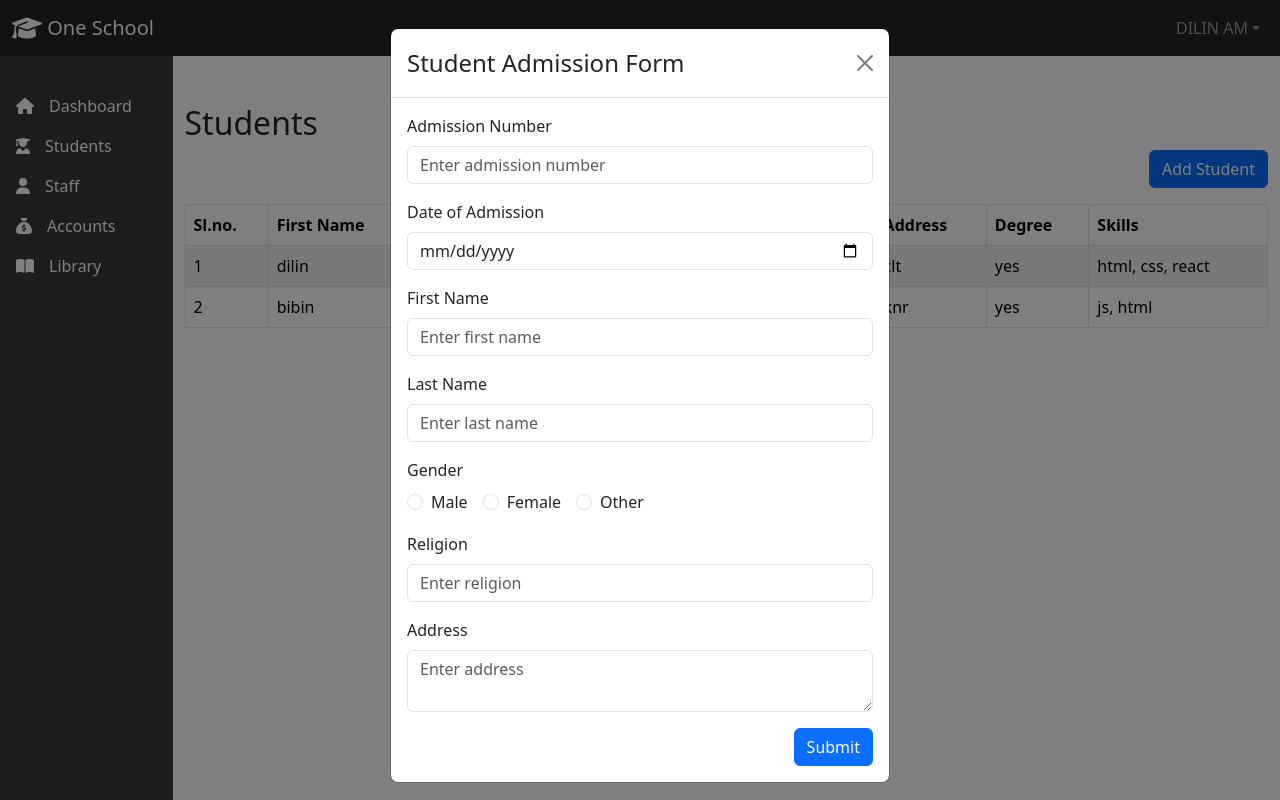
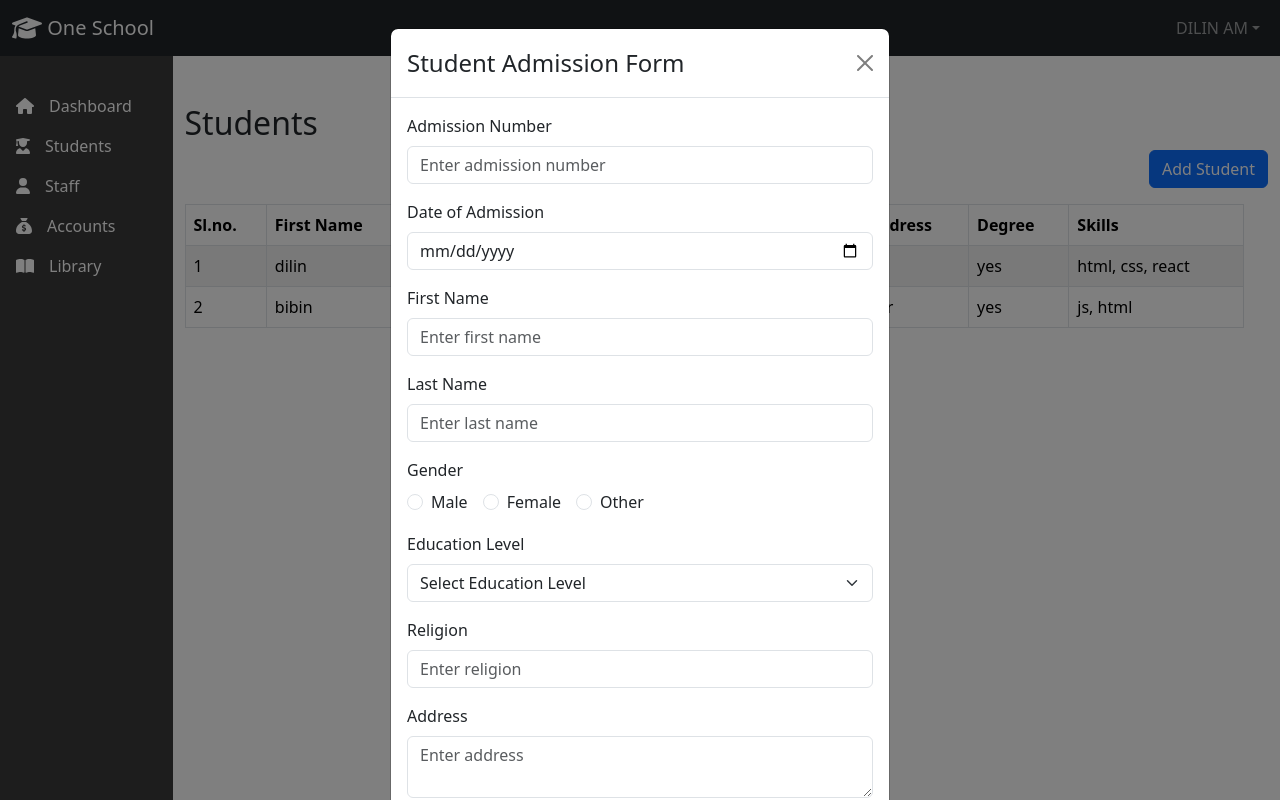
Before and after one commit to dilinamr/Oneschool-react-bootsrap, a React (Create React App) app: page /student in a window 1280 px wide. Both pictures are taken after a click on the button "Add Student". Built offline with nearby package versions, Linux system fonts and the light colour scheme.

Commit message:
updates Dropdown

```diff
--- a/src/App.css
+++ b/src/App.css
@@ -24,4 +24,7 @@
   .sidebar{
     width: 50px;
   }
+  .table{
+    width: calc(100vw - 50px);
+  }
 }
--- a/src/components/StudentForm.jsx
+++ b/src/components/StudentForm.jsx
@@ -15,8 +15,15 @@ function StudentForm() {
     email: "",
     address: "",
     phone: "",
+    educationLevel: "",
   });
+const [educations] = useState([
+  {id:1,name:"SSLC"},
+  { id : 2 , name :"PLUS TWO" },
+  {id : 3 , name :"DIPLOMA"},
+  {id : 4 , name :"DEGREE"}
 
+])
   const handleClose = () => setShow(false);
   const handleShow = () => setShow(true);
 
@@ -31,7 +38,21 @@ function StudentForm() {
     console.log(formData);
     handleClose();
   };
-
+  const handleReset = () => {
+    // Reset the form data state to its initial values
+    setFormData({
+      admissionNumber: null,
+      dateOfAdmission: null,
+      firstName: null,
+      lastName: null,
+      gender: null,
+      religion: null,
+      email: null,
+      address: null,
+      phone: null,
+      educationLevel: null,
+    });
+  };
   return (
     <>
       <Button variant="primary" onClick={handleShow}>
@@ -129,6 +150,22 @@ function StudentForm() {
                 </div>
               </div>
             </Form.Group>
+            <Form.Group controlId="educationLevel" className="mb-3">
+              <Form.Label>Education Level</Form.Label>
+              <Form.Select
+
+                name="educationLevel"
+                value={formData.educationLevel}
+                onChange={handleInputChange}
+                required
+              >
+                <option value="">Select Education Level</option>
+               {educations.map((education)=><option value={education.id}>{education.name}</option>)}
+
+
+              </Form.Select>
+            </Form.Group>
+
             <Form.Group controlId="religion" className="mb-3">
               <Form.Label>Religion</Form.Label>
               <Form.Control
@@ -140,6 +177,7 @@ function StudentForm() {
                 required
               />
             </Form.Group>
+
             <Form.Group controlId="address" className="mb-3">
               <Form.Label>Address</Form.Label>
               <Form.Control
@@ -151,9 +189,14 @@ function StudentForm() {
                 required
               />
             </Form.Group>
-            <Button variant="primary" type="submit" className="float-end">
+            <div className="float-end">
+            <Button variant="secondary" type="reset" className="mr" onClick={handleReset}>
+              Reset
+            </Button>
+            <Button variant="primary" type="submit" >
               Submit
             </Button>
+            </div>
           </Form>
         </Modal.Body>
       </Modal>
--- a/src/views/Student.jsx
+++ b/src/views/Student.jsx
@@ -26,8 +26,11 @@ const Student = () => {
             <div className="mb-3 float-end">
               <StudentForm />
             </div>
-
-            <Table striped bordered hover>
+            </Col>
+        </Row>
+        <Row className="table">
+          <Col>
+            <Table striped bordered hover responsive>
               <thead>
                 <tr>
                   <th>Sl.no.</th>
```
